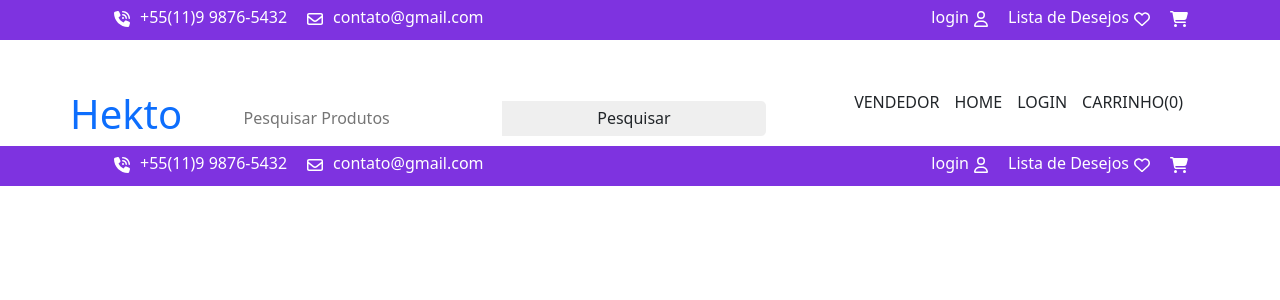
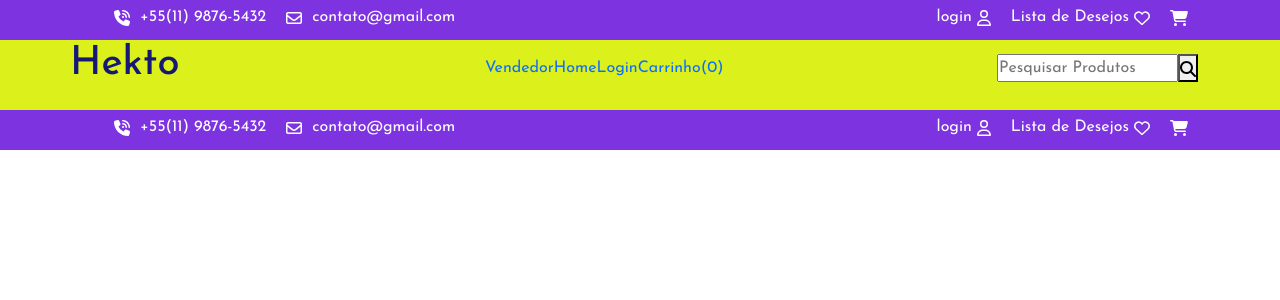
Before and after one commit to HeberSilverio/LojaVirtual-comAngular, an Angular app in the folder loja-online/: page /menu in a window 1280 px wide. Shown: the top 300 px of the page. Built offline with nearby package versions, Linux system fonts and the light colour scheme.

Commit message:
recomesando

```diff
--- a/loja-online/src/app/header/header.component.css
+++ b/loja-online/src/app/header/header.component.css
@@ -7,61 +7,24 @@
   --Dourado:#ffd700;
   --Azul:#0401fe;
 }
-.logo-menu-topo{
-  text-decoration: none;
+.section-menu{
+   background-color: #dcf11b;
+   height: 70px;
 }
-.section-menu{
-  background-color: #ffffff;
+.logo-menu-topo h1{
+   color: var(--Navy-Blue) !important;
 }
 .nav{
-  display: flex;
-  justify-content: space-between;
-  margin-top: 15px;
+   display: flex;
+   flex-direction: row;
+   justify-content: space-between;
+   align-items: center;
+ }
+.nav a {
+   text-decoration: none;
 }
-.nav a img{
-  max-width: 100px;
-  border-radius: 10px;
+.nav ul{
+   display: flex;
+   list-style-type: none;
+   margin-bottom: 0 !important;
 }
-.nav ul
-{
-  display: inline-flex;
-  list-style-type: none;
-}
-.nav li {
-  display: flex;
-  align-items: center;
-  padding-right: 15px;
-}
-.nav li a{
-  text-decoration: none;
-  color: var(--Roxo);
-  text-transform: uppercase;
-  font-weight: 500;
-}
-.nav .nav-search{
-  display: flex;
-  align-items: center;
-  flex: 1;
-  margin-left: 5%;
-  margin-right: 5%;
-}
-.nav .nav-search input{
-  flex: 1;
-  color: var(--Roxo);
-  border: 1px solid var(--Roxo);
-  height: 35px;
-  border-right: 0px;
-  border-top-left-radius: 5px;
-  border-bottom-left-radius: 5px;
-  padding: 5px;
-}
-.nav .nav-search button{
-  flex: 1;
-  color: var(--Roxo);
-  border: 1px solid var(--Roxo);
-  height: 35px;
-  border-left: 0px;
-  border-top-right-radius: 5px;
-  border-bottom-right-radius: 5px;
-  padding: 5px;
-}
--- a/loja-online/src/app/header/header.component.html
+++ b/loja-online/src/app/header/header.component.html
@@ -2,14 +2,12 @@
 
 <section class="section-menu">
   <nav class="nav container">
+      <div class="">
          <a class="logo-menu-topo" routerLink="/">
             <h1>Hekto</h1>
          </a>
-    <div *ngIf="menuType==='default'" class="nav-search">
-       <input type="text" placeholder="Pesquisar Produtos">
-       <button>Pesquisar</button>
       </div>
-    <div  [ngSwitch]="menuType">
+      <div class="" [ngSwitch]="menuType">
          <ul *ngSwitchCase="'default'">
             <li><a routerLink="seller-auth">Vendedor</a></li>
             <li><a href="#">Home </a></li>
@@ -23,5 +21,12 @@
             <li><a href="#">{{ sellerName | titlecase }}</a></li>
          </ul>
       </div>
+      <div *ngIf="menuType==='default'" class="nav-search">
+         <input type="text" placeholder="Pesquisar Produtos">
+         <button class="click-a-direita">
+            <svg xmlns="http://www.w3.org/2000/svg" height="1em" viewBox="0 0 512 512"><!--! Font Awesome Free 6.4.2 by @fontawesome - https://fontawesome.com License - https://fontawesome.com/license (Commercial License) Copyright 2023 Fonticons, Inc. --><path d="M416 208c0 45.9-14.9 88.3-40 122.7L502.6 457.4c12.5 12.5 12.5 32.8 0 45.3s-32.8 12.5-45.3 0L330.7 376c-34.4 25.2-76.8 40-122.7 40C93.1 416 0 322.9 0 208S93.1 0 208 0S416 93.1 416 208zM208 352a144 144 0 1 0 0-288 144 144 0 1 0 0 288z"/>
+            </svg>
+         </button>
+      </div>
    </nav>
 </section>
--- a/loja-online/src/app/menu/menu.component.css
+++ b/loja-online/src/app/menu/menu.component.css
@@ -1,7 +1,6 @@
 .section-menu-topo{
   background-color: var(--Purple);
   height: 40px;
-  margin-bottom: 50px;
 }
 .items-do-topo{
  display: flex;
--- a/loja-online/src/app/menu/menu.component.html
+++ b/loja-online/src/app/menu/menu.component.html
@@ -9,7 +9,7 @@
                   <span>
                      <svg xmlns="http://www.w3.org/2000/svg" height="1em" viewBox="0 0 512 512"><!--! Font Awesome Free 6.4.2 by @fontawesome - https://fontawesome.com License - https://fontawesome.com/license (Commercial License) Copyright 2023 Fonticons, Inc. --><path d="M280 0C408.1 0 512 103.9 512 232c0 13.3-10.7 24-24 24s-24-10.7-24-24c0-101.6-82.4-184-184-184c-13.3 0-24-10.7-24-24s10.7-24 24-24zm8 192a32 32 0 1 1 0 64 32 32 0 1 1 0-64zm-32-72c0-13.3 10.7-24 24-24c75.1 0 136 60.9 136 136c0 13.3-10.7 24-24 24s-24-10.7-24-24c0-48.6-39.4-88-88-88c-13.3 0-24-10.7-24-24zM117.5 1.4c19.4-5.3 39.7 4.6 47.4 23.2l40 96c6.8 16.3 2.1 35.2-11.6 46.3L144 207.3c33.3 70.4 90.3 127.4 160.7 160.7L345 318.7c11.2-13.7 30-18.4 46.3-11.6l96 40c18.6 7.7 28.5 28 23.2 47.4l-24 88C481.8 499.9 466 512 448 512C200.6 512 0 311.4 0 64C0 46 12.1 30.2 29.5 25.4l88-24z"/></svg>
                   </span>
-                  <p><a href="tel:+12345678900">+55(11)9 9876-5432</a></p>
+                  <p><a href="tel:+12345678900">+55(11) 9876-5432</a></p>
                </li>
                <li>
                   <span>
--- a/loja-online/src/styles.css
+++ b/loja-online/src/styles.css
@@ -1,4 +1,6 @@
-@import url('https://fonts.googleapis.com/css2?family=Roboto:wght@100;300;400;500;700;900&display=swap');
+
+  @import url('https://fonts.googleapis.com/css2?family=Josefin+Sans:ital,wght@0,100;0,200;0,300;0,400;0,500;0,600;0,700;1,100;1,200;1,300;1,400;1,500;1,600;1,700&display=swap');
+
 
 
 /* Legenda de cores
@@ -32,6 +34,7 @@
 }
 
 body{
+   font-family: 'Josefin Sans', sans-serif;
   /* font-family: Arial, Helvetica, sans-serif; */
   /* font-family: 'Roboto', sans-serif; */
   background-color: #ffffff;
```
Lines whose indentation alone changed are shown as unchanged.
